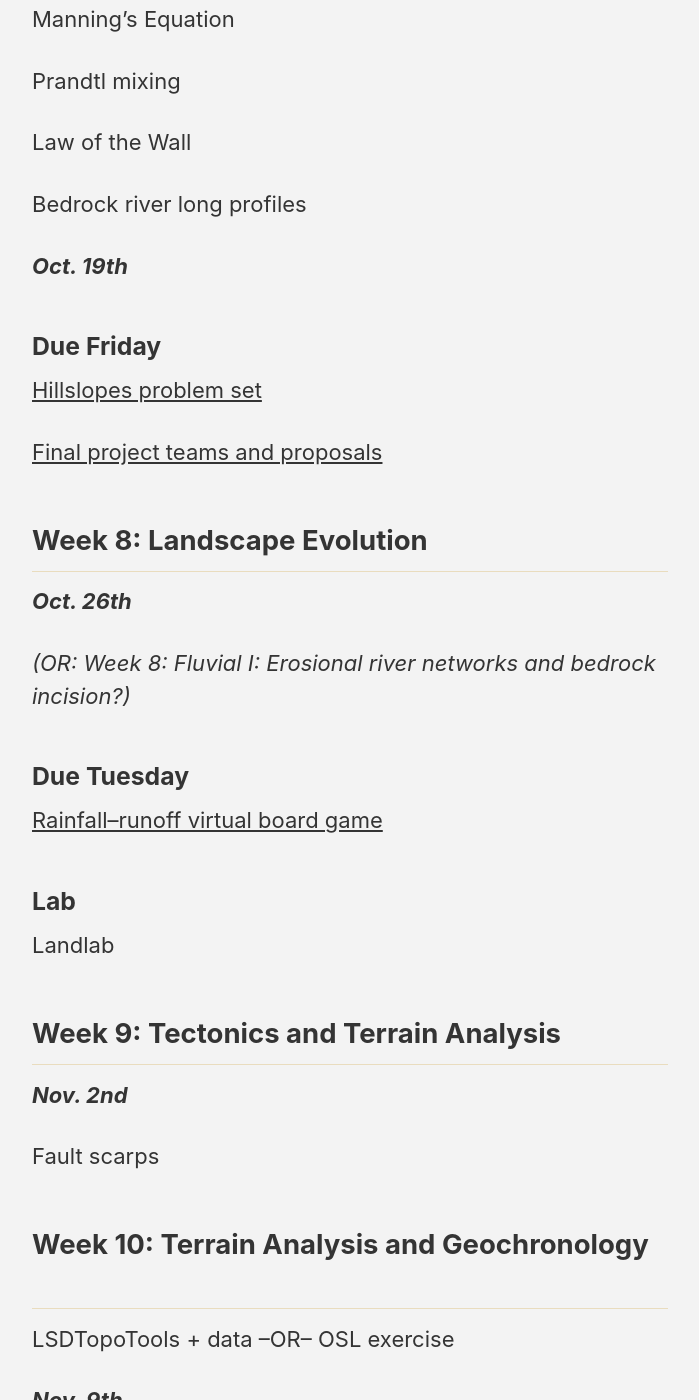
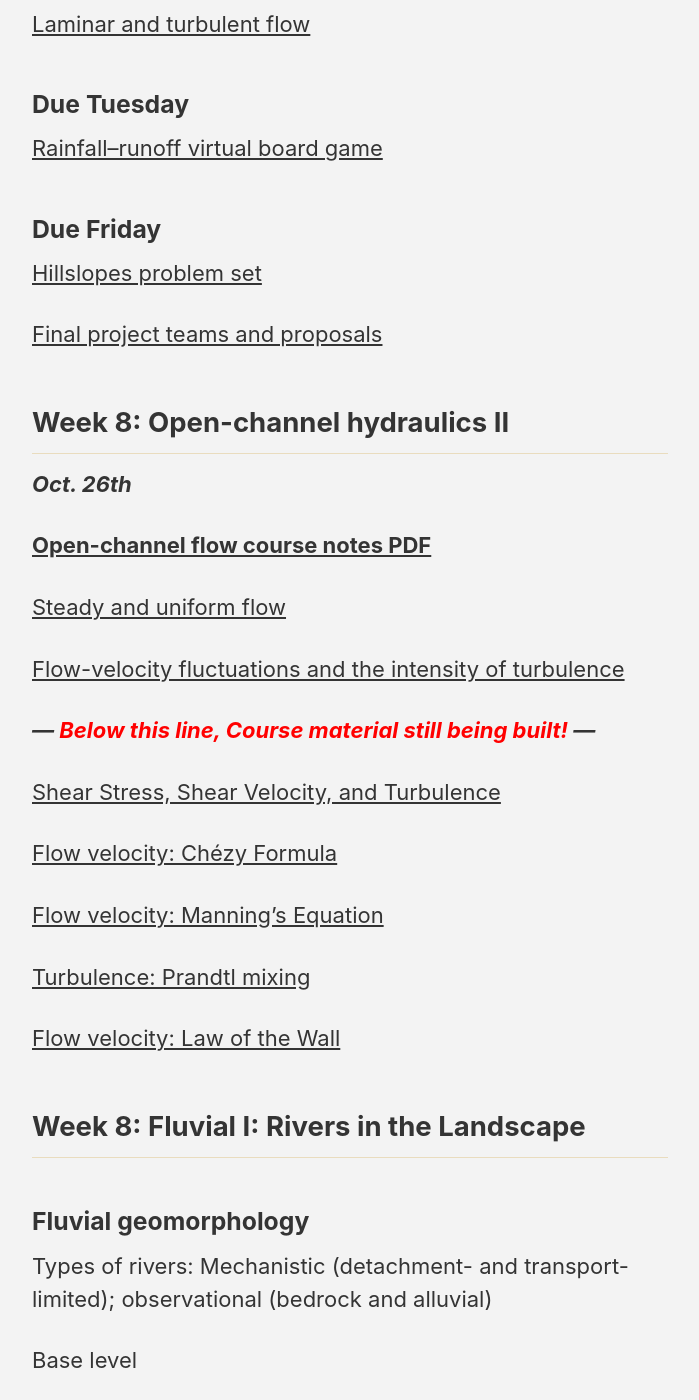
Before and after one commit to GeomorphOnline/GeomorphOnline.github.io, a Jekyll site: the page built from _pages/schedule.md, in a window 1280 px wide and 1400 px high, scrolled down 6223 px. Shown: the whole window, without its empty margins (290-989 px from the left). Built offline with Jekyll 4.4.1, drawn with Linux system fonts in a browser that asks for light colours; cached includes are drawn as plain includes; nearby versions of some CDN libraries; some of the changed text lies outside the part shown.

Commit message:
Updates for flow; shuffling later

```diff
--- a/_pages/schedule.md
+++ b/_pages/schedule.md
@@ -22,6 +22,8 @@ permalink: /schedule/
 
 
 ## Week 2: Introduction: transport laws, form and process; Mapping and topography
+
+[**Land surveying course notes PDF**](01_Surveying.pdf) (not used extensively in the online version of the course, but provided for your knowledge and potential later use)
 
 ***Sept. 14th***
 
@@ -89,6 +91,8 @@ Nothing! (Assignments from the prior week due on Monday the 28th)
 
 ## Week 4: Hillslopes
 
+[**Hillslope course notes PDF**](/assets/notes/02_03_Hillslopes.pdf)
+
 ***Sept. 28th***
 
 ### Due Monday
@@ -115,6 +119,8 @@ Nothing! (Assignments from the prior week due on Monday the 28th)
 
 
 ## Week 5: Hillslope--soil evolution, mass-wasting processes, and catchment hydrology
+
+[**Hillslope course notes PDF**](/assets/notes/02_03_Hillslopes.pdf)
 
 ***Oct. 5th***
 
@@ -195,7 +201,9 @@ Surface water and groundwater
 -->
 
 
-## Week 7: Open-channel hydraulics
+## Week 7: Open-channel hydraulics I
+
+[**Open-channel flow course notes PDF**](/assets/notes/05_Flow.pdf)
 
 [Introduction to open-channel flow](/hydraulics/introduction)
 
@@ -204,20 +212,6 @@ Surface water and groundwater
 [Viscosity (with a background on elasticity)](/hydraulics/viscosity)
 
 [Laminar and turbulent flow](/hydraulics/laminar_turbulent)
-
-***--- <font color="red">Below this line, Course material still being built!</font> ---***
-
-[Steady and uniform flow](/hydraulics/steady_uniform)
-
-Shear velocity
-
-Chezy Equation
-
-Manning's Equation
-
-Prandtl mixing
-
-Law of the Wall
 
 <!--
 
@@ -251,9 +245,9 @@ Law of the Wall
 
 -->
 
-Bedrock river long profiles
+### Due Tuesday
 
-***Oct. 19th***
+[Rainfall--runoff virtual board game](/hydrology/rainfall-runoff-activity)
 
 ### Due Friday
 
@@ -261,31 +255,106 @@ Bedrock river long profiles
 
 [Final project teams and proposals](/final/wikipedia/)
 
-## Week 8: Landscape Evolution
+
+## Week 8: Open-channel hydraulics II
 
 ***Oct. 26th***
 
-*(OR: Week 8: Fluvial I: Erosional river networks and bedrock incision?)*
+[**Open-channel flow course notes PDF**](/assets/notes/05_Flow.pdf)
 
-### Due Tuesday
+[Steady and uniform flow](/hydraulics/steady_uniform)
 
-[Rainfall--runoff virtual board game](/hydrology/rainfall-runoff-activity)
+[Flow-velocity fluctuations and the intensity of turbulence](/hydraulics/turbulent_intensity/)
 
+***--- <font color="red">Below this line, Course material still being built!</font> ---***
+
+[Shear Stress, Shear Velocity, and Turbulence](/hydraulics/shear_stress__shear_velocity/)
+
+[Flow velocity: Chézy Formula](chezy)
+
+[Flow velocity: Manning's Equation](manning)
+
+[Turbulence: Prandtl mixing](prandtl)
+
+[Flow velocity: Law of the Wall](law_of_the_wall)
+
+
+## Week 8: Fluvial I: Rivers in the Landscape
+
+### Fluvial geomorphology
+
+Types of rivers: Mechanistic (detachment- and transport-limited); observational (bedrock and alluvial)
+
+Base level
+
+Lane's Balance and the graded river
+
+Modes and qualitative rates of fluvial sediment transport
+
+Geomorphically effective discharge
+
+Drainage patterns
+
+Sediment and water supply
+
+The bedrock--alluvial transition
+
+### Problem set
+
+Flow and river morphology
+
+<!--
 ### Lab
 
+Landscape Evolution
+
 Landlab
+-->
 
-
-## Week 9: Tectonics and Terrain Analysis
+## Week 9: Fluvial II: Bedrock incision and landscape evolution
 
 ***Nov. 2nd***
 
-Fault scarps
+### River incision and tectonic uplift
+
+Mechanisms of bedrock erosion
+
+The stream-power law
+
+Impacts on river long profiles: climate, lithology, and tectonics
+
+### Landscape Evolution
+
+Coupling hillslope diffusion with the stream-power law
+
+Transience and steady state
+
+<!--
+### Terrain analysis
+
+Channel concavity and the steepness index
+
+Roles of tectonics, climate, and lithology in setting
+-->
+
+### Labs??
+
+Bedrock river long profiles + Landlab
+
+LSDTopoTools
 
 
-## Week 10: Terrain Analysis and Geochronology
 
-LSDTopoTools + data --OR-- OSL exercise
+## Week 10: Fluvial II: Sediment transport and alluvial rivers
+
+Alluvial river morphologies: uplands to mouths
+
+Initiation of sediment motion
+
+Rates of fluvial sediment transport
+
+
+LSDTopoTools + data --OR--
 
 ***Nov. 9th***
 
@@ -326,7 +404,7 @@ Half week: Happy Thanksgiving!
 [Wikipedia article updates in response to comments](/final/wikipedia/)
 
 
-## Week 15: Final project presentations
+## Week 15: Aeolian, Planetary, and An eye for the landscape (Wrap-up)
 
 ***Dec. 14th***
 
```
Also changed, not shown: other parts of _pages/schedule.md (+12 -3 lines).
